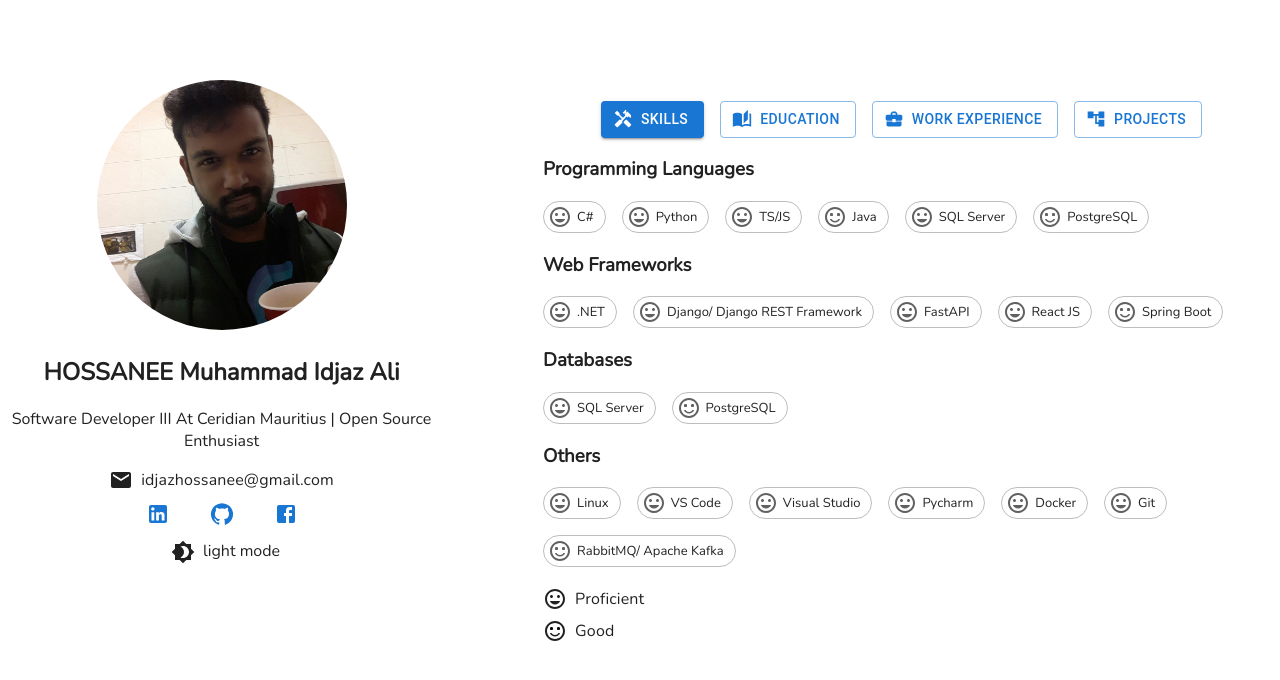
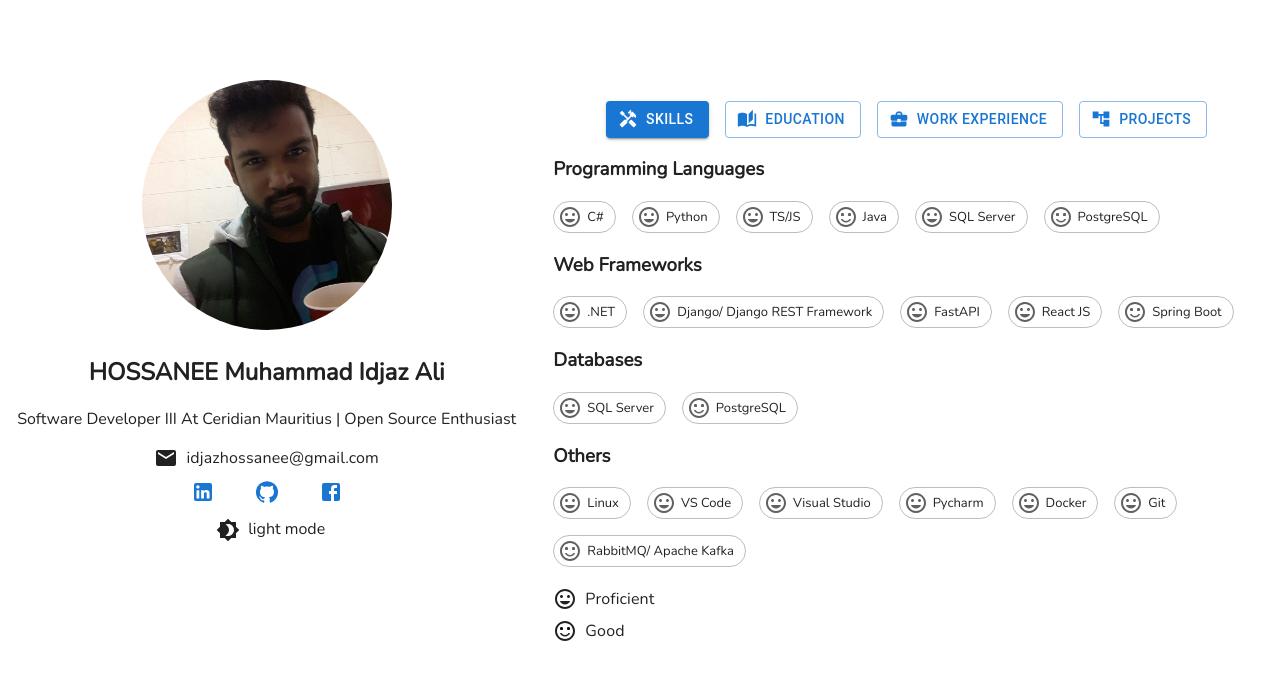
Before and after one commit to ihsaro/ihsaro.github.io, a React (Create React App) app: page / in a window 1280 px wide. Shown: the top 680 px of the page. Built offline with nearby package versions, Linux system fonts and the light colour scheme.

Commit message:
re-design in progress

```diff
--- a/src/components/profile/Projects.tsx
+++ b/src/components/profile/Projects.tsx
@@ -33,7 +33,7 @@ export const Projects: React.FC = () => {
     }, []);
 
     return !loading ? (
-        <TableContainer sx={{ margin: "20px", width: "91%" }}>
+        <TableContainer sx={{ margin: "20px auto", width: "91%" }}>
             <Table aria-label="simple table">
                 <TableHead>
                     <TableRow>
@@ -94,7 +94,7 @@ export const Projects: React.FC = () => {
                                     arrow
                                     title="Link to Github Repo"
                                     TransitionComponent={Zoom}
-                                    placement="right"
+                                    placement="top"
                                 >
                                     <Link
                                         color="inherit"
@@ -132,7 +132,7 @@ export const Projects: React.FC = () => {
     ) : (
         <Skeleton
             variant="rectangular"
-            sx={{ marginTop: "2vh", height: "50vh" }}
+            sx={{ margin: "2vh auto", height: "50vh", width: "90%" }}
         />
     );
 };
--- a/src/components/profile/WorkExperience.tsx
+++ b/src/components/profile/WorkExperience.tsx
@@ -147,8 +147,7 @@ const rows = [
         "Associate Software Engineer",
         "Jun 2019 - Dec 2020",
         "Ceridian Mauritius",
-        "",
-        // "Kickstarted my career after my Bachelor's Degree by completely immersing myself as a full-stack developer, working on numerous features, both frontend and backend. During this cycle, I also built my team's UI Automation Framework using specflow and selenium.",
+        "Kickstarted my career after my Bachelor's Degree by completely immersing myself as a full-stack developer, working on numerous features, both frontend and backend. During this cycle, I also built my team's UI Automation Framework using specflow and selenium.",
         [
             "C#/ .NET",
             "TS/ JS",
@@ -179,7 +178,7 @@ const rows = [
 
 export const WorkExperience: React.FC = () => {
     return (
-        <TableContainer sx={{ margin: "20px", width: "91%" }}>
+        <TableContainer sx={{ margin: "20px auto", width: "91%" }}>
             <Table aria-label="collapsible table">
                 <TableHead>
                     <TableRow>
--- a/src/pages/Profile.tsx
+++ b/src/pages/Profile.tsx
@@ -48,18 +48,18 @@ const ProfileComponent: React.FC = () => {
     ];
 
     return (
-        <Stack
+        <Grid
+            container
             className="parent-stack"
-            direction={{ sm: "column", lg: "row" }}
-            spacing={10}
             justifyContent="center"
             sx={{
                 bgcolor: "background.default",
                 color: "text.primary",
                 width: "100%",
-                minHeight: "90vh",
+                minHeight: "100vh",
             }}
         >
+            <Grid item md={5} xs={12}>
                 <Paper
                     elevation={0}
                     style={{ textAlign: "center", height: "100%" }}
@@ -111,6 +111,8 @@ const ProfileComponent: React.FC = () => {
                     </IconButton>
                     {theme.palette.mode} mode
                 </Paper>
+            </Grid>
+            <Grid item md={7}>
                 <Paper elevation={0} sx={{ height: "100%" }}>
                     <Stack direction="column">
                         <Grid
@@ -192,7 +194,8 @@ const ProfileComponent: React.FC = () => {
                         </Paper>
                     </Stack>
                 </Paper>
-        </Stack>
+            </Grid>
+        </Grid>
     );
 };
 
```
Lines whose indentation alone changed are shown as unchanged.
